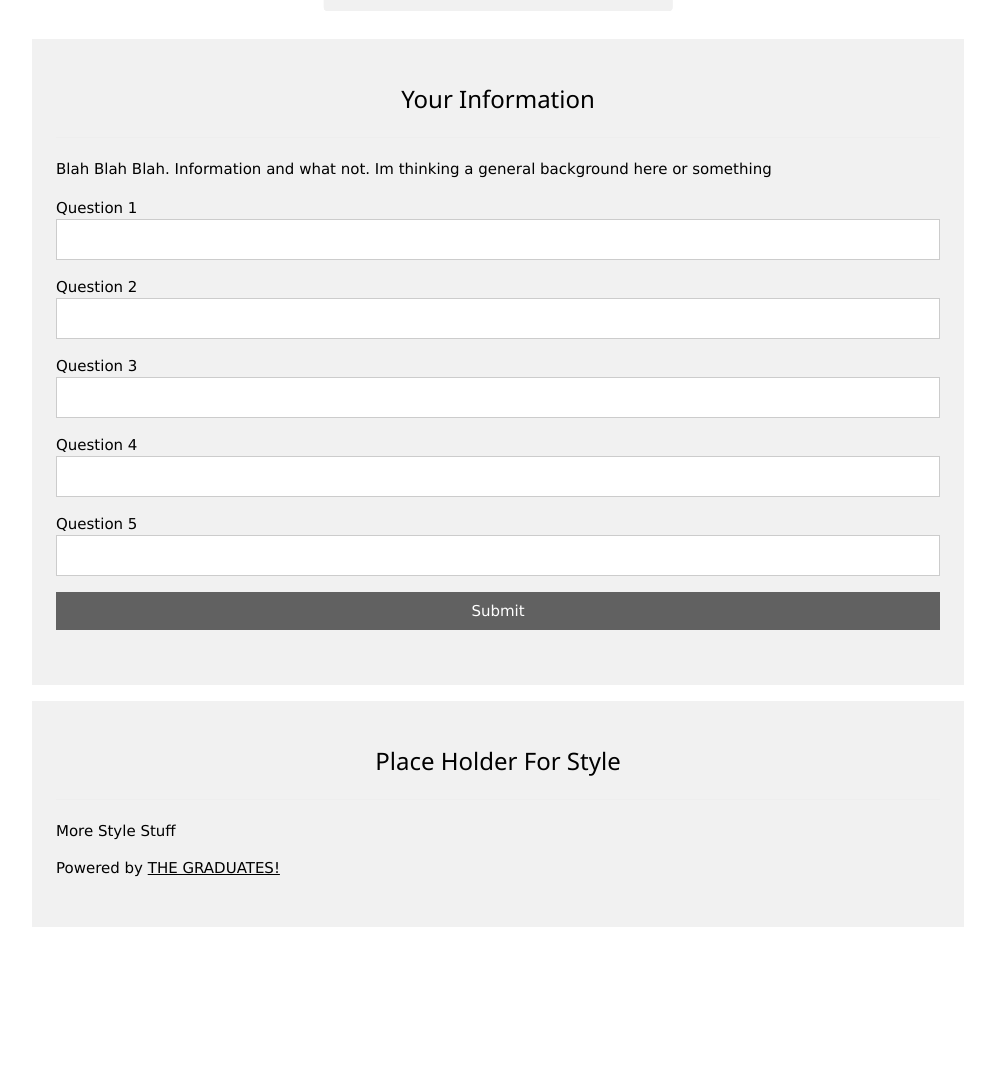
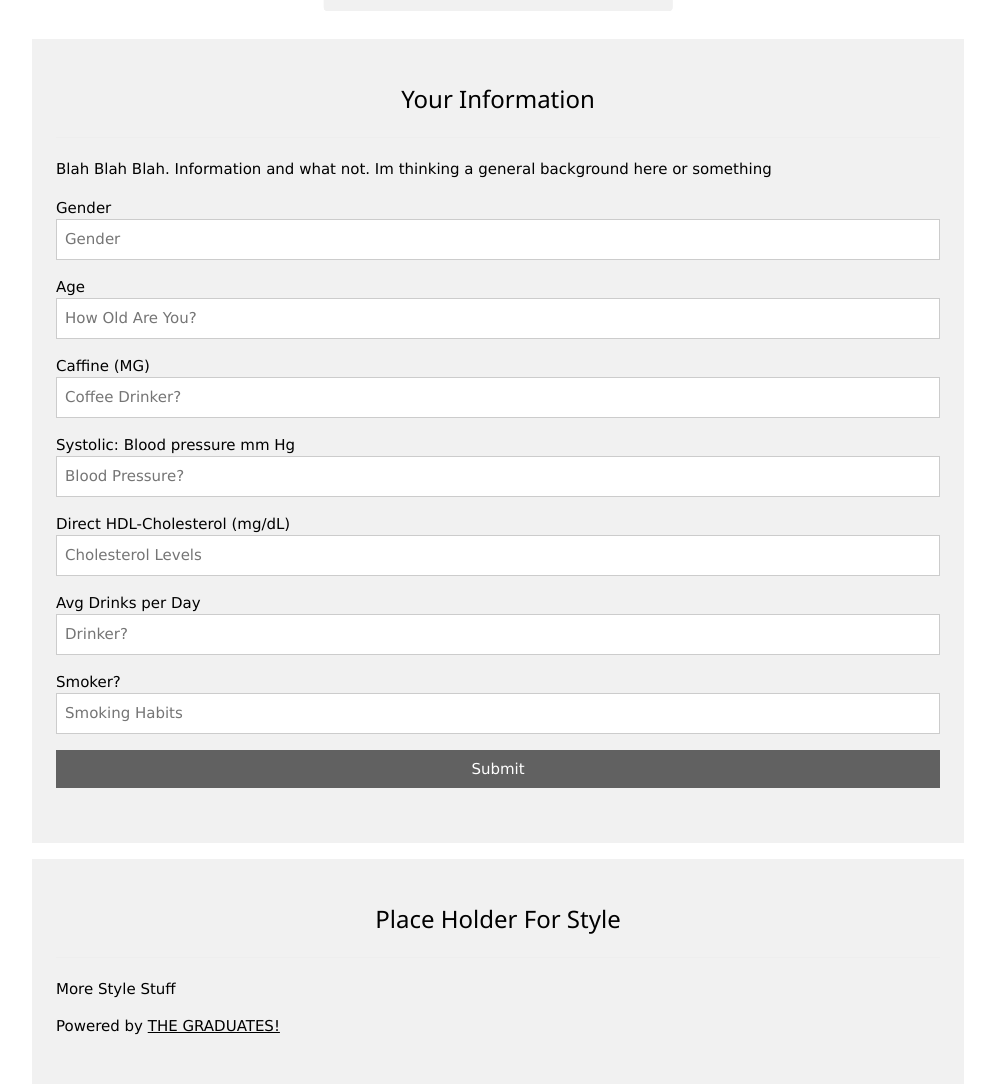
Before and after one commit to Kinnaribadal/Final-Project, a Flask app: page / in a window 1280 px wide. Shown: the part 605-1689 px from the top of the page, without its empty margins (142-1137 px from the left). Before the commit the page ends 1532 px from the top, so only its background shows below. Run offline with Flask 2, Linux system fonts and the light colour scheme; some libraries are stand-ins or nearby versions.

Commit message:
Update Homepage.html

```diff
--- a/Website/Templates/Homepage.html
+++ b/Website/Templates/Homepage.html
@@ -42,28 +42,36 @@
     <hr>
     <p>Blah Blah Blah. Information and what not. Im thinking a general background here or something</p>
 
-    <form action="/action_page.php" target="_blank">
+    <form action="Results.html" target="_blank">
       <div class="w3-section">
-        <label>Question 1</label>
-        <input class="w3-input w3-border" type="text" required name="Name">
+        <label>Gender</label>
+        <input class="w3-input w3-border" type="text" required name="Gender" placeholder="Gender">
       </div>
       <div class="w3-section">
-        <label>Question 2</label>
-        <input class="w3-input w3-border" type="text" required name="Email">
+        <label>Age</label>
+        <input class="w3-input w3-border" type="text" required name="Age" placeholder="How Old Are You?">
       </div>
       <div class="w3-section">
-        <label>Question 3</label>
-        <input class="w3-input w3-border" required name="Message">
+        <label>Caffine (MG)</label>
+        <input class="w3-input w3-border" type="text" required name="Caffine" placeholder="Coffee Drinker?">
       </div>
       <div class="w3-section">
-        <label>Question 4</label>
-        <input class="w3-input w3-border" required name="Message">
+        <label>Systolic: Blood pressure mm Hg</label>
+        <input class="w3-input w3-border" type="text" required name="Systolic" placeholder="Blood Pressure?">
       </div>
       <div class="w3-section">
-        <label>Question 5</label>
-        <input class="w3-input w3-border" required name="Message">
+        <label>Direct HDL-Cholesterol (mg/dL)</label>
+        <input class="w3-input w3-border" type="text" required name="Cholesterol" placeholder="Cholesterol Levels">
       </div>
-      <button type="submit" class="w3-button w3-block w3-dark-grey">Submit</button>
+      <div class="w3-section">
+        <label>Avg Drinks per Day</label>
+        <input class="w3-input w3-border" type="text" required name="Drinks" placeholder="Drinker?">
+      </div>
+      <div class="w3-section">
+        <label>Smoker?</label>
+        <input class="w3-input w3-border" type="text" required name="Smoker" placeholder="Smoking Habits">
+      </div>
+      <button type="submit" value="Save" id="Save" class="w3-button w3-block w3-dark-grey">Submit</button>
     </form><br>
 
   </div>
```
